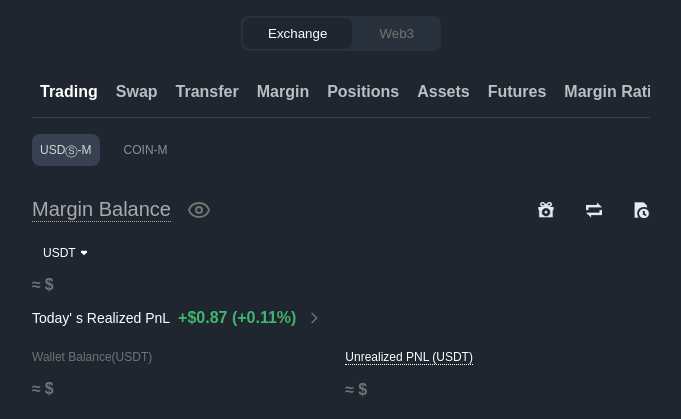
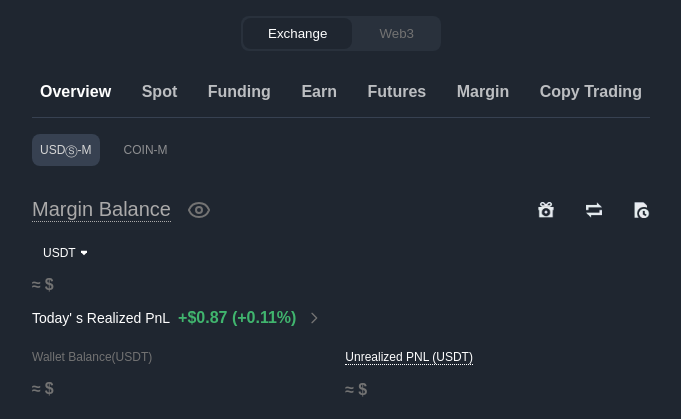
Before and after one commit to Tariq628/binance_clone, a Django app: template binance_app/templates/index.html in a window 1280 px wide. Shown: the top 419 px of the page, without its empty margins (299-980 px from the left). Run offline with Django 5.2, Linux system fonts and the light colour scheme; the template is opened without the code that fills it, so the values that code supplies are empty; some web fonts are replaced.

Commit message:
Text Changes

```diff
--- a/binance_app/templates/index.html
+++ b/binance_app/templates/index.html
@@ -18,15 +18,15 @@
         </div>
 
         <div class="scrollable-tabs" id="scrollable-tabs">
-          <button class="tab-item" aria-selected="true">Trading</button>
-          <button class="tab-item" aria-selected="false">Swap</button>
-          <button class="tab-item" aria-selected="false">Transfer</button>
+          <button class="tab-item" aria-selected="true">Overview</button>
+          <button class="tab-item" aria-selected="false">Spot</button>
+          <button class="tab-item" aria-selected="false">Funding</button>
+          <button class="tab-item" aria-selected="false">Earn</button>
+          <button class="tab-item" aria-selected="false">Futures</button>
           <button class="tab-item" aria-selected="false">Margin</button>
-          <button class="tab-item" aria-selected="false">Positions</button>
-          <button class="tab-item" aria-selected="false">Assets</button>
-          <button class="tab-item" aria-selected="false">Futures</button>
-          <button class="tab-item" aria-selected="false">Margin Ratio</button>
-          <button class="tab-item" aria-selected="false">Swap</button>
+          <button class="tab-item" aria-selected="false">Copy Trading</button>
+          <!-- <button class="tab-item" aria-selected="false">Options</button> -->
+          <!-- <button class="tab-item" aria-selected="false">Swap</button> -->
         </div>
       </header>
       <main class="main">
```
